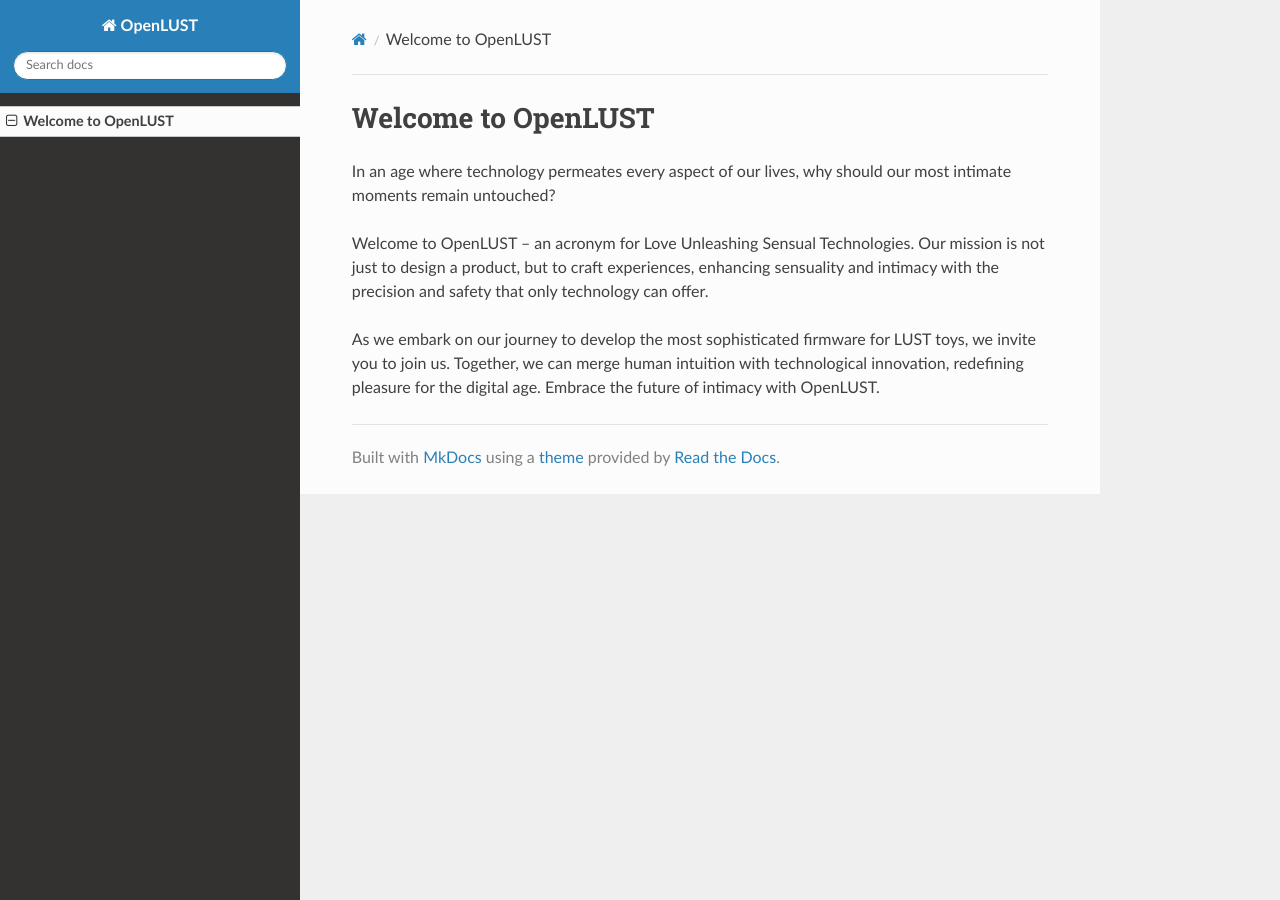
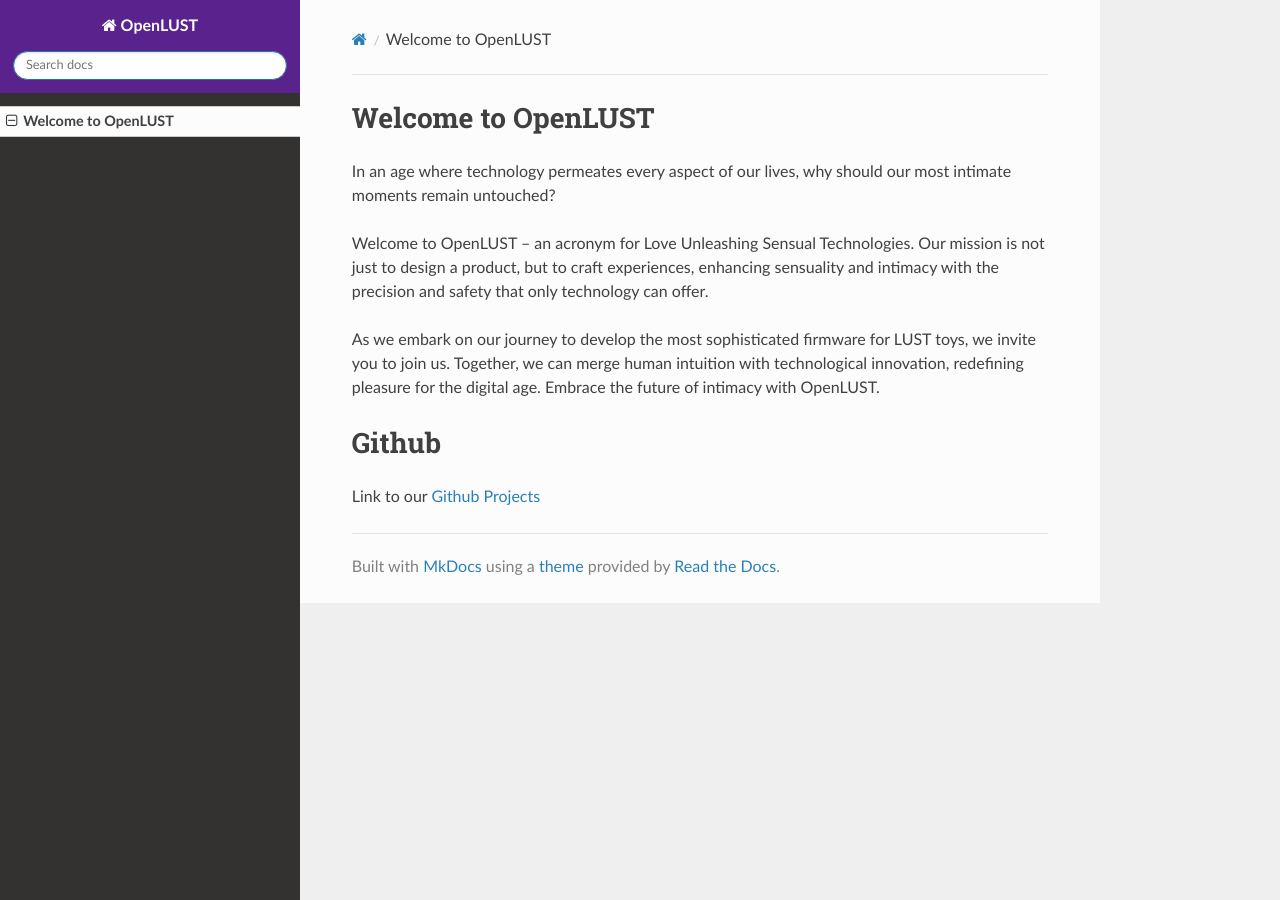
Before and after one commit to openlust/docs, an MkDocs documentation site: the page built from docs/index.md, in a window 1280 px wide. Built offline with MkDocs 1.6.1, drawn with Linux system fonts in a browser that asks for light colours; nearby versions of some CDN libraries.

Commit message:
Added css and Theme.

```diff
--- a/docs/index.md
+++ b/docs/index.md
@@ -5,3 +5,7 @@ In an age where technology permeates every aspect of our lives, why should our m
 Welcome to OpenLUST – an acronym for Love Unleashing Sensual Technologies. Our mission is not just to design a product, but to craft experiences, enhancing sensuality and intimacy with the precision and safety that only technology can offer.
 
 As we embark on our journey to develop the most sophisticated firmware for LUST toys, we invite you to join us. Together, we can merge human intuition with technological innovation, redefining pleasure for the digital age. Embrace the future of intimacy with OpenLUST.
+
+# Github
+
+Link to our [Github Projects ](https://github.com/openlust)
--- /dev/null
+++ b/docs/style.css
@@ -0,0 +1,10 @@
+.wy-side-nav-search {
+    display: block;
+    width: 300px;
+    padding: .809em;
+    margin-bottom: .809em;
+    z-index: 200;
+    background-color: #5a228c;
+    text-align: center;
+    color: #fcfcfc
+}
--- a/mkdocs.yml
+++ b/mkdocs.yml
@@ -1,2 +1,4 @@
 site_name: OpenLUST
 theme: readthedocs
+extra_css:
+  - style.css
```
Also changed, not shown: site/404.html, site/index.html, site/search.html, site/search/search_index.json, site/style.css (added), 2 other files.
